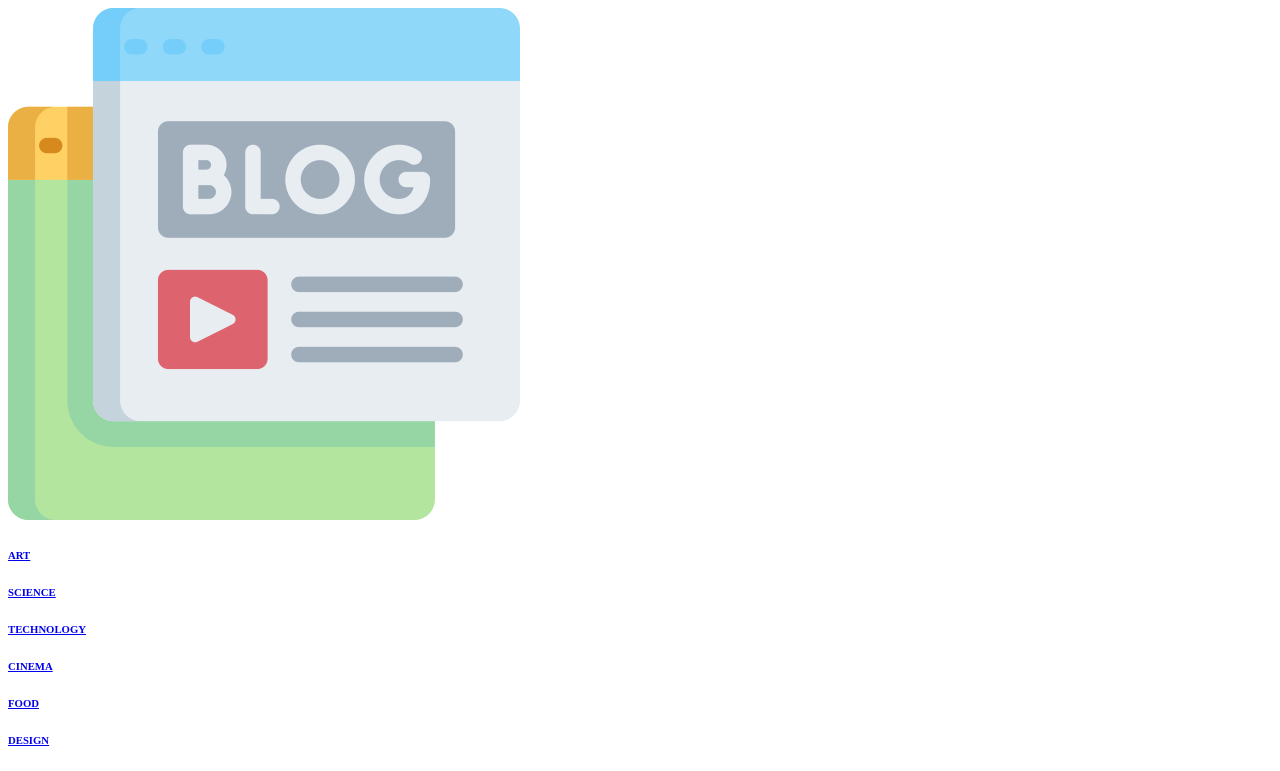
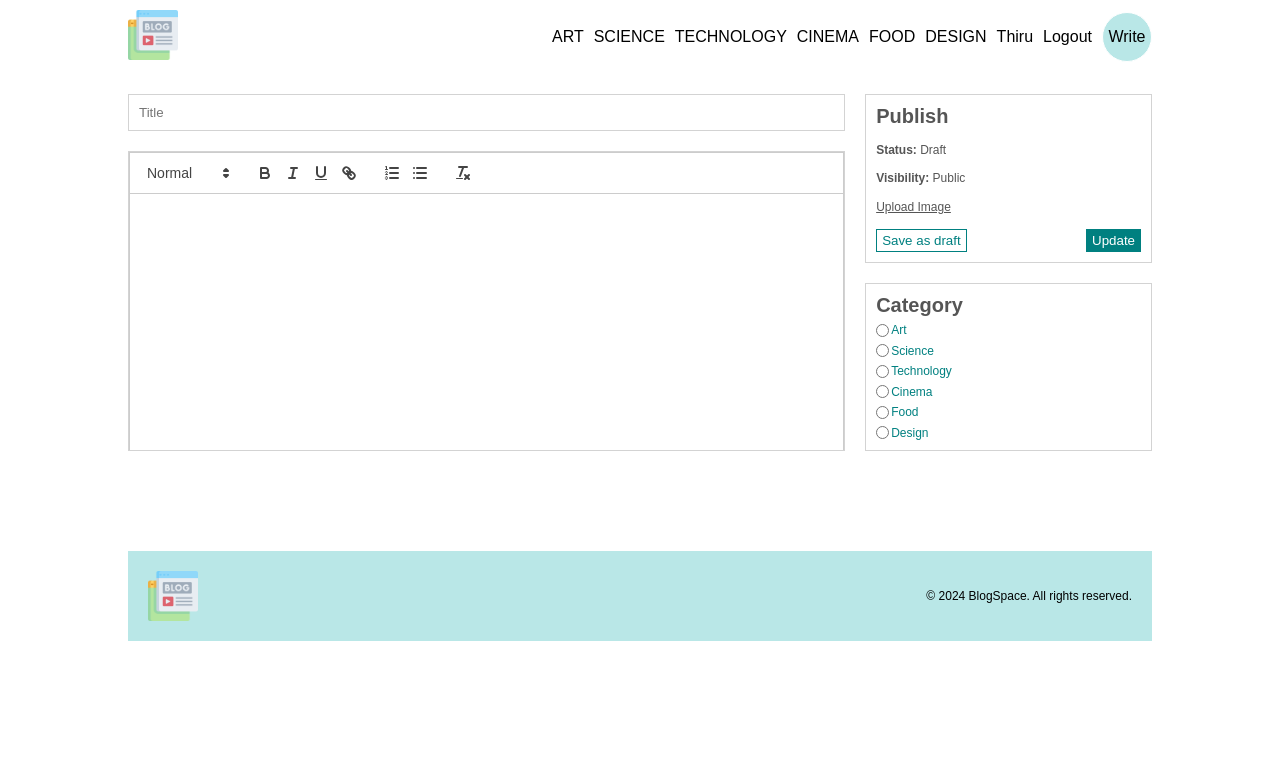
Before and after one commit to Thirumalaikumar-M/BlogSpace, a React (Vite) app in the folder client/: page /write in a window 1280 px wide. Shown: the top 771 px of the page. Built offline with nearby package versions, Linux system fonts and the light colour scheme.

Commit message:
Style entire application

```diff
--- a/client/src/App.jsx
+++ b/client/src/App.jsx
@@ -1,5 +1,4 @@
 import { createBrowserRouter, RouterProvider, Outlet } from "react-router-dom";
-
 import Register from "./pages/Register";
 import Login from "./pages/Login";
 import Write from "./pages/Write";
@@ -7,6 +6,8 @@ import Home from "./pages/Home";
 import Single from "./pages/Single";
 import Navbar from "./components/Navbar";
 import Footer from "./components/Footer";
+
+import "./style.scss";
 
 const Layout = () => {
   return (
--- /dev/null
+++ b/client/src/style.scss
@@ -0,0 +1,403 @@
+$lightGreen: #b9e7e7;
+
+* {
+  margin: 0;
+  padding: 0;
+  box-sizing: border-box;
+  font-family: sans-serif;
+}
+
+.app {
+  display: flex;
+  justify-content: center;
+
+  .container {
+    width: 1024px;
+
+    .link {
+      text-decoration: none;
+      color: inherit;
+    }
+
+    // Login & Register
+    .auth {
+      display: flex;
+      flex-direction: column;
+      align-items: center;
+      justify-content: center;
+      height: 100vh;
+      background-color: $lightGreen;
+
+      h1 {
+        font-size: 20px;
+        color: teal;
+        margin-bottom: 20px;
+      }
+
+      form {
+        display: flex;
+        flex-direction: column;
+        padding: 50px;
+        background-color: white;
+        width: 300px;
+        gap: 20px;
+
+        input {
+          padding: 10px;
+          border: none;
+          border-bottom: 1px solid gray;
+        }
+
+        button {
+          padding: 10px;
+          border: none;
+          background-color: teal;
+          color: white;
+          cursor: pointer;
+        }
+
+        p {
+          font-size: 12px;
+          color: red;
+          text-align: center;
+        }
+
+        span {
+          font-size: 12px;
+          text-align: center;
+        }
+      }
+    }
+
+    // Navbar
+    .navbar {
+      .container {
+        display: flex;
+        align-items: center;
+        justify-content: space-between;
+        padding: 10px 0;
+      }
+
+      .logo {
+        img {
+          width: 50px;
+        }
+      }
+
+      .links {
+        display: flex;
+        align-items: center;
+        gap: 10px;
+
+        h6 {
+          font-size: 16px;
+          font-weight: 300;
+        }
+
+        span {
+          cursor: pointer;
+        }
+
+        .write {
+          background-color: $lightGreen;
+          width: 50px;
+          height: 50px;
+          border-radius: 50%;
+          display: flex;
+          align-items: center;
+          justify-content: center;
+          font-weight: 300;
+          border: 1px solid white;
+
+          &:hover {
+            color: teal;
+            background-color: white;
+            border: 1px solid teal;
+          }
+        }
+      }
+    }
+
+    // Footer
+    footer {
+      margin-top: 100px;
+      padding: 20px;
+      background-color: $lightGreen;
+      display: flex;
+      align-items: center;
+      justify-content: space-between;
+      font-size: 12px;
+
+      img {
+        height: 50px;
+      }
+    }
+
+    // Home
+    .home {
+      .posts {
+        margin-top: 50px;
+        display: flex;
+        flex-direction: column;
+        gap: 150px;
+
+        .post {
+          display: flex;
+          gap: 100px;
+
+          &:nth-child(2n + 1) {
+            flex-direction: row-reverse;
+          }
+
+          .img {
+            flex: 2;
+            position: relative;
+
+            &::after {
+              content: "";
+              width: 100%;
+              height: 100%;
+              background-color: $lightGreen;
+              position: absolute;
+              top: 20px;
+              left: -20px;
+              z-index: -1;
+            }
+
+            img {
+              width: 100%;
+              max-height: 400px;
+              object-fit: cover;
+            }
+          }
+
+          .content {
+            flex: 3;
+            display: flex;
+            flex-direction: column;
+            justify-content: space-between;
+
+            h1 {
+              font-size: 48px;
+            }
+
+            p {
+              font-size: 18px;
+            }
+
+            button {
+              width: max-content;
+              padding: 10px 20px;
+              border: none;
+              cursor: pointer;
+              background-color: white;
+              border: 1px solid teal;
+              color: teal;
+
+              &:hover {
+                border: 1px solid white;
+                background-color: $lightGreen;
+                color: black;
+              }
+            }
+          }
+        }
+      }
+    }
+
+    //SINGLE
+
+    .single {
+      display: flex;
+      gap: 50px;
+
+      .content {
+        flex: 5;
+        display: flex;
+        flex-direction: column;
+        gap: 30px;
+
+        img {
+          width: 100%;
+          height: 300px;
+          object-fit: cover;
+        }
+
+        .user {
+          display: flex;
+          align-items: center;
+          gap: 10px;
+          font-size: 14px;
+          img {
+            width: 50px;
+            height: 50px;
+            border-radius: 50%;
+            object-fit: cover;
+          }
+
+          span {
+            font-weight: bold;
+          }
+        }
+
+        .edit {
+          display: flex;
+          gap: 5px;
+
+          img {
+            width: 20px;
+            height: 20px;
+            cursor: pointer;
+          }
+        }
+
+        h1 {
+          font-size: 42px;
+          color: #333;
+        }
+
+        p {
+          text-align: justify;
+          line-height: 30px;
+        }
+      }
+
+      .menu {
+        flex: 2;
+        display: flex;
+        flex-direction: column;
+        gap: 25px;
+
+        h1 {
+          font-size: 20px;
+          color: #555;
+        }
+
+        .post {
+          display: flex;
+          flex-direction: column;
+          gap: 10px;
+
+          img {
+            width: 100%;
+            height: 200px;
+            object-fit: cover;
+          }
+
+          h2 {
+            color: #555;
+          }
+
+          button {
+            width: max-content;
+            padding: 7.5px 15px;
+            border: none;
+            cursor: pointer;
+            color: teal;
+            background-color: white;
+            border: 1px solid teal;
+
+            &:hover {
+              border: 1px solid white;
+              background-color: $lightGreen;
+              color: black;
+            }
+          }
+        }
+      }
+    }
+
+    // Write
+
+    .add {
+      margin-top: 20px;
+      display: flex;
+      gap: 20px;
+
+      .content {
+        flex: 5;
+        display: flex;
+        flex-direction: column;
+        gap: 20px;
+
+        input {
+          padding: 10px;
+          border: 1px solid lightgray;
+        }
+
+        .editorContainer {
+          height: 300px;
+          overflow: hidden;
+          border: 1px solid lightgray;
+          position: relative;
+
+          .editor {
+            height: 100%;
+            border: none;
+
+            .ql-toolbar {
+              position: sticky;
+              top: 0;
+              background: white;
+              z-index: 10;
+            }
+          }
+        }
+      }
+
+      .menu {
+        flex: 2;
+        display: flex;
+        flex-direction: column;
+        gap: 20px;
+
+        .item {
+          border: 1px solid lightgray;
+          padding: 10px;
+          flex: 1;
+          display: flex;
+          flex-direction: column;
+          justify-content: space-between;
+          font-size: 12px;
+          color: #555;
+
+          h1 {
+            font-size: 20px;
+          }
+
+          .file {
+            text-decoration: underline;
+            cursor: pointer;
+          }
+
+          .buttons {
+            display: flex;
+            justify-content: space-between;
+
+            :first-child {
+              cursor: pointer;
+              color: teal;
+              background-color: white;
+              border: 1px solid teal;
+              padding: 3px 5px;
+            }
+            :last-child {
+              cursor: pointer;
+              color: white;
+              background-color: teal;
+              border: 1px solid teal;
+              padding: 3px 5px;
+            }
+          }
+
+          .cat {
+            display: flex;
+            align-items: center;
+            gap: 2px;
+            color: teal;
+          }
+        }
+      }
+    }
+  }
+}
```
